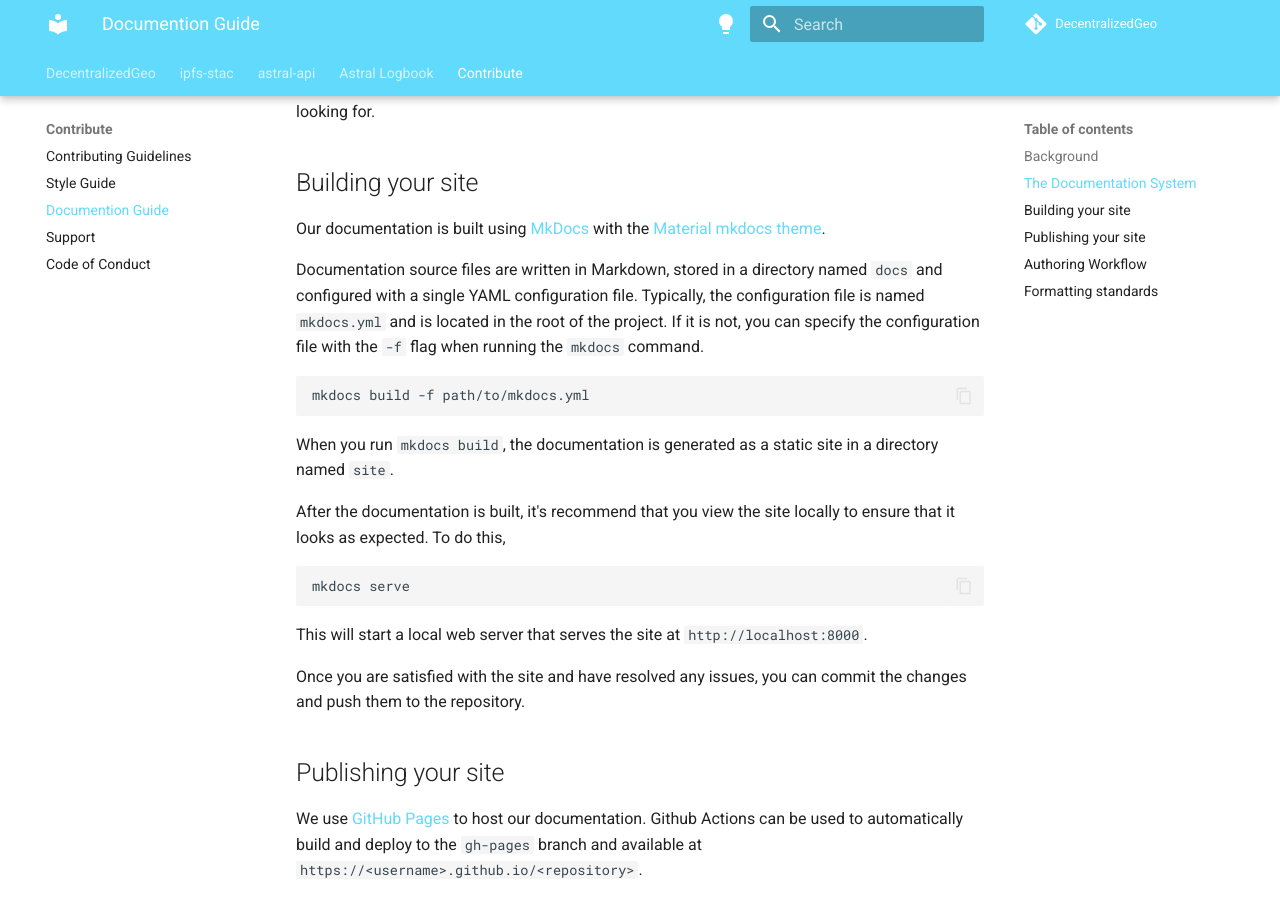
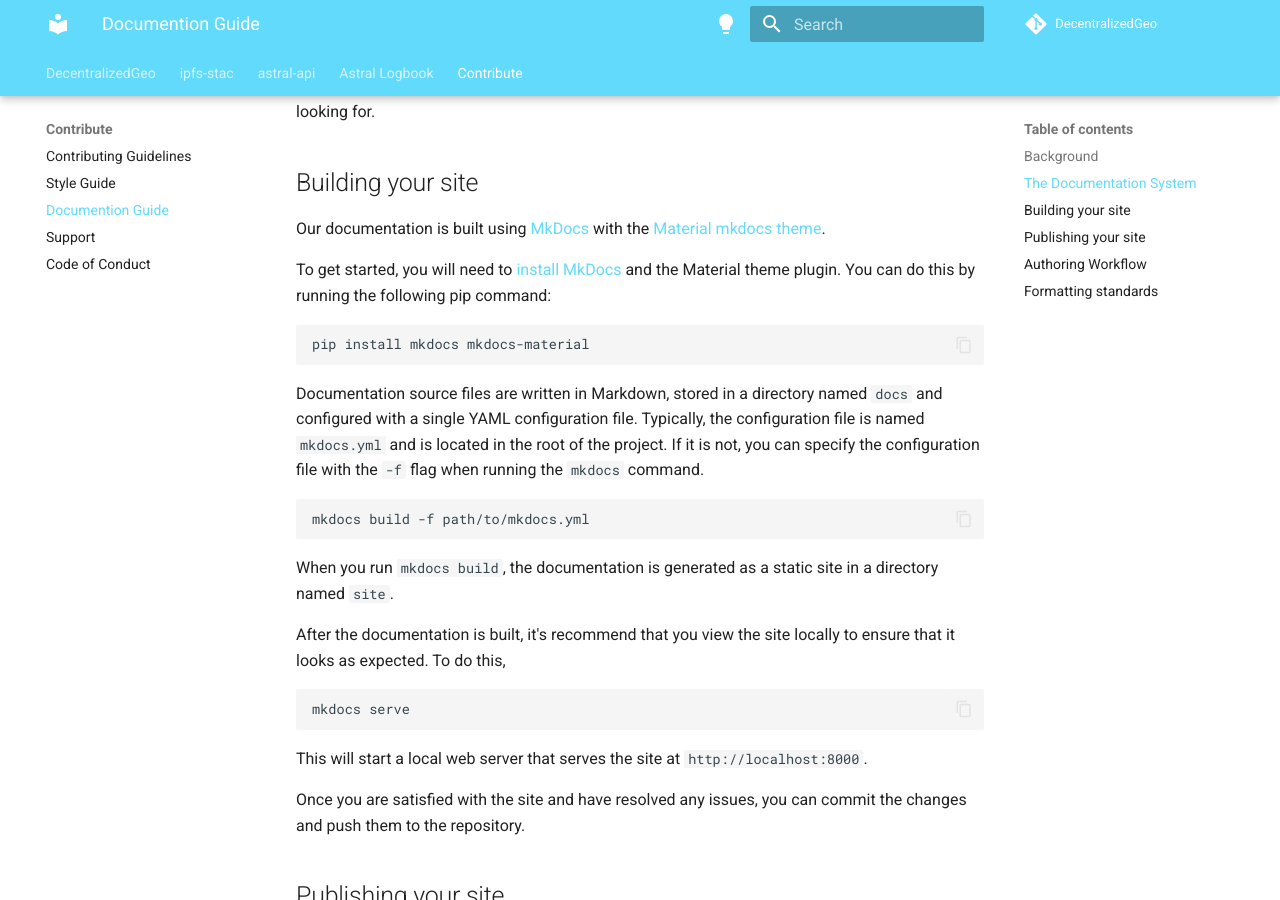
Before and after one commit to DecentralizedGeo/DecentralizedGeo-hub, an MkDocs documentation site: the page built from docs/documentation-guidelines.md, in a window 1280 px wide and 900 px high, scrolled down 875 px. Built offline with MkDocs 1.6.1 and Material for MkDocs 9.7.7, drawn with Linux system fonts in a browser that asks for light colours.

Commit message:
Add installation instructions for MkDocs and Material theme to documentation guidelines

````diff
--- a/docs/documentation-guidelines.md
+++ b/docs/documentation-guidelines.md
@@ -25,6 +25,12 @@
 ## Building your site
 
 Our documentation is built using <a href="https://mkdocs.org/" target="_blank">MkDocs</a> with the <a href="https://https://squidfunk.github.io/mkdocs-material/" target="_blank">Material mkdocs theme</a>.
+
+To get started, you will need to <a href="https://www.mkdocs.org/user-guide/installation/" target="_blank">install MkDocs</a> and the Material theme plugin. You can do this by running the following pip command:
+
+```bash
+pip install mkdocs mkdocs-material
+```
 
 Documentation source files are written in Markdown, stored in a directory named `docs` and configured with a single YAML configuration file. Typically, the configuration file is named `mkdocs.yml` and is located in the root of the project. If it is not, you can specify the configuration file with the `-f` flag when running the `mkdocs` command.
 
````
